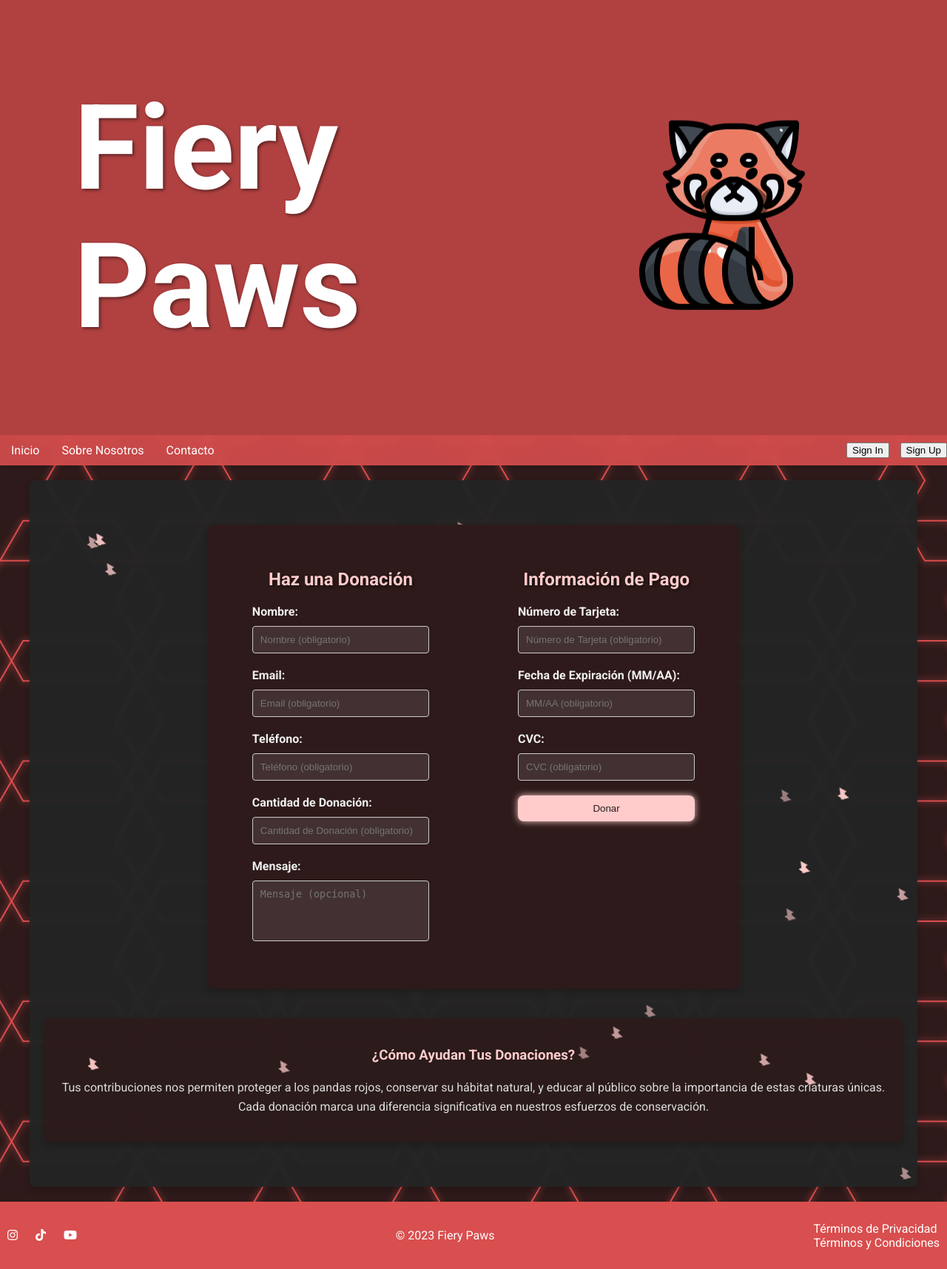
After one commit to Gallardo666/Fiery-Paws, a PHP site: page /donacion.php in a window 1280 px wide. The commit adds this page. Shown: the whole page at 74% size. Run offline with PHP 8.4, Linux system fonts and the light colour scheme.

Commit message:
Creacion donaciones

```diff
--- /dev/null
+++ b/donacion.php
@@ -0,0 +1,474 @@
+<!DOCTYPE html>
+<html lang="es">
+<head>
+    <meta charset="UTF-8">
+    <meta name="viewport" content="width=device-width, initial-scale=1.0">
+    <title>Fiery Paws - Donation</title>
+    <link rel="stylesheet" href="styles.css">
+    <link href="https://cdnjs.cloudflare.com/ajax/libs/font-awesome/6.0.0-beta3/css/all.min.css" rel="stylesheet">
+    <link rel="stylesheet" href="https://unpkg.com/swiper/swiper-bundle.min.css" />
+    <script src="https://unpkg.com/swiper/swiper-bundle.min.js"></script>
+    <style>
+        @import url('https://fonts.googleapis.com/css2?family=Roboto:wght@400;700&display=swap');
+        body, html {
+            font-family: 'Roboto', sans-serif;
+            scroll-behavior: smooth;
+            height: 100%;
+            margin: 0;
+            padding: 0;
+            display: flex;
+            flex-direction: column;
+            grid-template-rows: auto 1fr auto;
+            background: linear-gradient(135deg, #2e1a1a, #d94e4e);
+            color: #f0f0f0;
+            overflow-y: scroll; /* Ensure vertical scrolling */
+            scrollbar-width: thin; /* For Firefox */
+            scrollbar-color: #d94e4e #2e1a1a; /* For Firefox */
+        }
+        /* Custom scrollbar styles */
+        ::-webkit-scrollbar {
+                width: 12px;
+                height: 12px;
+            }
+            ::-webkit-scrollbar-track {
+                background: #2e1a1a;
+            }
+            ::-webkit-scrollbar-thumb {
+                background-color: #d94e4e;
+                border-radius: 4px;
+                border: 2px solid #2e1a1a;
+                box-shadow: inset 0 0 5px rgba(0, 0, 0, 0.2);
+            }
+            ::-webkit-scrollbar-thumb:hover {
+                background-color: #b33a3a;
+            }
+
+
+        .background {
+            position: fixed;
+            width: 100%;
+            height: 100%;
+            background: #2e1a1a;
+            z-index: 0;
+            overflow: hidden;
+        }
+        svg {
+            width: 100%;
+            height: 100%;
+        }
+        .hexagon {
+            fill: none;
+            stroke: #d94e4e;
+            stroke-width: 2;
+            transition: transform 0.5s ease-out;
+            transform-origin: center;
+            filter: drop-shadow(0 0 5px #d94e4e);
+        }
+        header {
+            background-color: rgb(177, 65, 65);
+            box-shadow: 0 2px 4px rgba(0, 0, 0, 0.1);
+            color: white;
+            width: 100%;
+            height: 100vh;
+            display: flex;
+            justify-content: space-between;
+            align-items: center;
+            padding: 0 40px;
+            text-align: left;
+            position: relative;
+            z-index: 2;
+            box-sizing: border-box;
+            animation: fadeIn 1s ease-out;
+        }
+        header h1 {
+            font-size: 10rem;
+            margin-left: 5%;
+            text-shadow: 2px 2px 4px rgba(0, 0, 0, 0.5);
+        }
+        header img {
+            width: 16rem;
+            height: 16rem;
+            margin-right: 10%;
+            animation: float 3s ease-in-out infinite;
+        }
+        nav {
+            background-color: rgba(217, 78, 78, 0.9);
+            box-shadow: 0 2px 4px rgba(0, 0, 0, 0.1);
+            position: sticky;
+            top: 0;
+            z-index: 2;
+            width: 100%;
+            backdrop-filter: blur(10px);
+        }
+        nav ul {
+            list-style-type: none;
+            padding: 10px 0;
+            margin: 0;
+            display: flex;
+            justify-content: center;
+            align-items: center;
+        }
+        nav ul li {
+            margin: 0 15px;
+        }
+        nav ul li a, nav ul li button {
+            color: white;
+            text-decoration: none;
+            background: none;
+            border: none;
+            cursor: pointer;
+            font-size: 16px;
+            transition: color 0.3s ease, transform 0.3s ease;
+        }
+        nav ul li a:hover, nav ul li button:hover {
+            color: #ffcccb;
+            transform: scale(1.1);
+        }
+        .auth-buttons {
+            display: flex;
+            gap: 15px;
+            margin-left: auto;
+        }
+        main {
+            flex: 1;
+            display: flex;
+            flex-direction: column;
+            justify-content: center;
+            align-items: center;
+            padding: 60px 20px;
+            background-color: rgba(37, 37, 37, 0.973);
+            color: #dcdcdc;
+            box-sizing: border-box;
+            box-shadow: 0 4px 8px rgba(0, 0, 0, 0.2);
+            border-radius: 8px;
+            z-index: 1;
+            position: relative;
+            max-width: 1200px;
+            margin: 20px auto ;
+            animation: slideIn 1s ease-out;
+            overflow: visible; /* Allow content to overflow */
+        }
+        .donation-form {
+            background-color: #2e1a1a;
+            padding: 40px 60px;
+            border-radius: 8px;
+            box-shadow: 0 4px 8px rgba(0, 0, 0, 0.2);
+            color: #f0f0f0;
+            max-width: 800px;
+            margin: 0 auto;
+            position: relative;
+            display: flex;
+            justify-content: space-between;
+            gap: 120px;
+        }
+        .form-section {
+            flex: 1;
+        }
+        .donation-form h2 {
+            color: #ffcccb;
+            text-align: center;
+            margin-bottom: 20px;
+            text-shadow: 2px 2px 4px rgba(0, 0, 0, 0.5);
+        }
+        .donation-form label {
+            display: block;
+            margin-bottom: 10px;
+            font-weight: bold;
+        }
+        .donation-form input, .donation-form textarea {
+            width: 100%;
+            padding: 10px;
+            margin-bottom: 20px;
+            border-radius: 4px;
+            border: 1px solid #ccc;
+            box-sizing: border-box;
+            background-color: rgba(255, 255, 255, 0.1);
+            color: #f0f0f0;
+        }
+        .donation-form input[type="number"]::-webkit-outer-spin-button,
+        .donation-form input[type="number"]::-webkit-inner-spin-button {
+            -webkit-appearance: none;
+            margin: 0;
+        }
+
+        .donation-form textarea {
+            resize: none;
+            overflow-y: auto;
+        }
+        .donation-form button {
+            background-color: #ffcccb;
+            color: #2e1a1a;
+            padding: 10px 20px;
+            border-radius: 8px;
+            border: none;
+            cursor: pointer;
+            transition: background-color 0.3s ease, box-shadow 0.3s ease;
+            width: 100%;
+            box-shadow: 0 0 10px #ffcccb;
+        }
+        .donation-form button:hover {
+            background-color: transparent;
+            color: #ffcccb;
+            box-shadow: 0 0 20px #ffcccb;
+        }
+        .impact-section {
+            margin-top: 40px;
+            text-align: center;
+            padding: 20px;
+            background-color: rgba(46, 26, 26, 0.8);
+            border-radius: 8px;
+            box-shadow: 0 4px 8px rgba(0, 0, 0, 0.2);
+        }
+        .impact-section h3 {
+            color: #ffcccb;
+            margin-bottom: 20px;
+        }
+        .impact-section p {
+            line-height: 1.6;
+        }
+        footer {
+            background-color: #d94e4e;
+            color: white;
+            padding: 20px 0;
+            position: relative;
+            z-index: 2;
+            box-sizing: border-box;
+            flex-shrink: 0;
+            display: flex;
+            justify-content: space-between;
+            align-items: center;
+        }
+        .footer-content {
+            display: flex;
+            justify-content: space-between;
+            width: 100%;
+            align-items: center;
+        }
+        .footer-links a, .social-media a {
+            color: white;
+            text-decoration: none;
+            margin: 0 10px;
+            transition: color 0.3s ease;
+        }
+        .footer-links a:hover, .social-media a:hover {
+            color: #fab9b8;
+        }
+        .stars {
+            position: absolute;
+            top: 0;
+            left: 0;
+            width: 100%;
+            height: 100%;
+            pointer-events: none;
+            overflow: hidden;
+        }
+        .star {
+            position: absolute;
+            width: 0;
+            height: 0;
+            border-left: 5px solid transparent;
+            border-right: 5px solid transparent;
+            border-bottom: 10px solid #ffcccb;
+            transform-origin: bottom center;
+            transform: rotate(35deg);
+            animation: moveStar 15s linear infinite, twinkle 3s ease-in-out infinite;
+        }
+        .star:before {
+            content: '';
+            position: absolute;
+            top: -7px;
+            left: -5px;
+            width: 0;
+            height: 0;
+            border-left: 5px solid transparent;
+            border-right: 5px solid transparent;
+            border-bottom: 10px solid #ffcccb;
+            transform-origin: bottom center;
+            transform: rotate(-70deg);
+        }
+        .star:after {
+            content: '';
+            position: absolute;
+            top: -3px;
+            left: -5px;
+            width: 0;
+            height: 0;
+            border-left: 5px solid transparent;
+            border-right: 5px solid transparent;
+            border-bottom: 10px solid #ffcccb;
+            transform-origin: bottom center;
+            transform: rotate(70deg);
+        }
+        @keyframes fadeIn {
+            from { opacity: 0; }
+            to { opacity: 1; }
+        }
+        @keyframes slideIn {
+            from { transform: translateY(20px); opacity: 0; }
+            to { transform: translateY(0); opacity: 1; }
+        }
+        @keyframes float {
+            0%, 100% { transform: translateY(0); }
+            50% { transform: translateY(-10px); }
+        }
+        @keyframes moveStar {
+            0% { transform: translate(0, 0) rotate(35deg); opacity: 0; }
+            10% { opacity: 1; }
+            90% { opacity: 1; }
+            100% { transform: translate(200px, 200px) rotate(35deg); opacity: 0; }
+        }
+        @keyframes twinkle {
+            0%, 100% { opacity: 0.5; }
+            50% { opacity: 1; }
+        }
+    </style>
+</head>
+<body>
+    <div class="background">
+        <svg id="grid"></svg>
+    </div>
+    <header>
+        <h1>Fiery Paws</h1>
+        <img src="Images/Logos/red-panda.png" alt="Logo">
+    </header>
+    <nav>
+        <ul>
+            <li><a href="index.php">Inicio</a></li>
+            <li><a href="#about">Sobre Nosotros</a></li>
+            <li><a href="#contact">Contacto</a></li>
+            <div class="auth-buttons">
+                <button id="openLoginModal">Sign In</button>
+                <button id="openRegisterModal">Sign Up</button>
+            </div>
+        </ul>
+    </nav>
+    <main>
+        <div class="stars" id="stars"></div>
+        <div class="donation-form">
+            <div class="form-section">
+                <h2>Haz una Donación</h2>
+                <form action="process_donation.php" method="POST">
+                    <label for="donor-name">Nombre:</label>
+                    <input type="text" id="donor-name" name="donor_name" placeholder="Nombre (obligatorio)" required>
+
+                    <label for="donor-email">Email:</label>
+                    <input type="email" id="donor-email" name="donor_email" placeholder="Email (obligatorio)" required>
+
+                    <label for="donor-phone">Teléfono:</label>
+                    <input type="tel" id="donor-phone" name="donor_phone" placeholder="Teléfono (obligatorio)" required>
+
+                    <label for="donation-amount">Cantidad de Donación:</label>
+                    <input type="number" id="donation-amount" name="donation_amount" placeholder="Cantidad de Donación (obligatorio)" required>
+
+                    <label for="donation-message">Mensaje:</label>
+                    <textarea id="donation-message" name="donation_message" rows="4" placeholder="Mensaje (opcional)"></textarea>
+                </form>
+            </div>
+            <div class="form-section">
+                <h2>Información de Pago</h2>
+                <form action="process_donation.php" method="POST">
+                    <label for="card-number">Número de Tarjeta:</label>
+                    <input type="text" id="card-number" name="card_number" placeholder="Número de Tarjeta (obligatorio)" required>
+
+                    <label for="card-expiry">Fecha de Expiración (MM/AA):</label>
+                    <input type="text" id="card-expiry" name="card_expiry" placeholder="MM/AA (obligatorio)" required>
+
+                    <label for="card-cvc">CVC:</label>
+                    <input type="text" id="card-cvc" name="card_cvc" placeholder="CVC (obligatorio)" required>
+
+                    <button type="submit">Donar</button>
+                </form>
+            </div>
+        </div>
+        <div class="impact-section">
+            <h3>¿Cómo Ayudan Tus Donaciones?</h3>
+            <p>Tus contribuciones nos permiten proteger a los pandas rojos, conservar su hábitat natural, y educar al público sobre la importancia de estas criaturas únicas. Cada donación marca una diferencia significativa en nuestros esfuerzos de conservación.</p>
+        </div>
+    </main>
+    <footer>
+        <div class="footer-content">
+            <div class="footer-left">
+                <div class="social-media">
+                    <a href="https://www.instagram.com" target="_blank"><i class="fab fa-instagram"></i></a>
+                    <a href="https://www.tiktok.com" target="_blank"><i class="fab fa-tiktok"></i></a>
+                    <a href="https://www.youtube.com" target="_blank"><i class="fab fa-youtube"></i></a>
+                </div>
+            </div>
+            <div class="footer-center">
+                <p>&copy; 2023 Fiery Paws</p>
+            </div>
+            <div class="footer-right">
+                <div class="footer-links">
+                    <a href="privacy.html">Términos de Privacidad</a><br>
+                    <a href="terms.html">Términos y Condiciones</a>
+                </div>
+            </div>
+        </div>
+    </footer>
+    <script>
+        window.addEventListener('load', () => {
+            const starsContainer = document.getElementById('stars');
+            const starCount = 30; // Number of stars
+
+            for (let i = 0; i < starCount; i++) {
+                const star = document.createElement('div');
+                star.className = 'star';
+                star.style.left = `${Math.random() * 100}%`;
+                star.style.top = `${Math.random() * 100}%`;
+                star.style.animationDuration = `${Math.random() * 15 + 10}s`;
+                star.style.animationDelay = `${Math.random() * 5}s`;
+                starsContainer.appendChild(star);
+            }
+
+            createGrid();
+        });
+
+        const svg = document.getElementById('grid');
+        const width = window.innerWidth;
+        const height = window.innerHeight;
+        const size = 125;
+
+        function createGrid() {
+            const hexHeight = Math.sqrt(3) * size;
+            for (let y = 0; y < height + hexHeight; y += hexHeight * 0.75) {
+                for (let x = 0; x < width + size; x += size * 1.5) {
+                    const offsetX = (y / (hexHeight * 0.75)) % 2 === 0 ? 0 : size * 0.75;
+                    const points = createHexagonPoints(x + offsetX, y, size);
+                    const hexagon = document.createElementNS('http://www.w3.org/2000/svg', 'polygon');
+                    hexagon.setAttribute('class', 'hexagon');
+                    hexagon.setAttribute('points', points);
+                    svg.appendChild(hexagon);
+                }
+            }
+        }
+
+        function createHexagonPoints(cx, cy, size) {
+            const angle = Math.PI / 3;
+            let points = '';
+            for (let i = 0; i < 6; i++) {
+                const x = cx + size * Math.cos(angle * i);
+                const y = cy + size * Math.sin(angle * i);
+                points += `${x},${y} `;
+            }
+            return points.trim();
+        }
+
+        // Add mousemove event to animate hexagons
+        document.addEventListener('mousemove', (e) => {
+            const { clientX, clientY } = e;
+            document.querySelectorAll('.hexagon').forEach(hexagon => {
+                const points = hexagon.getAttribute('points').split(' ')[0].split(',');
+                const hx = parseFloat(points[0]);
+                const hy = parseFloat(points[1]);
+                const dx = clientX - hx;
+                const dy = clientY - hy;
+                const dist = Math.sqrt(dx * dx + dy * dy);
+                const scale = Math.max(1, 1.2 - dist / 500);
+                const translateX = -dx / dist * 5;
+                const translateY = -dy / dist * 5;
+                hexagon.style.transform = `scale(${scale}) translate(${translateX}px, ${translateY}px)`;
+            });
+        });
+    </script>
+</body>
+</html>
```
Also changed, not shown: index.php (+23 -3 lines), Apartado.html (deleted).
